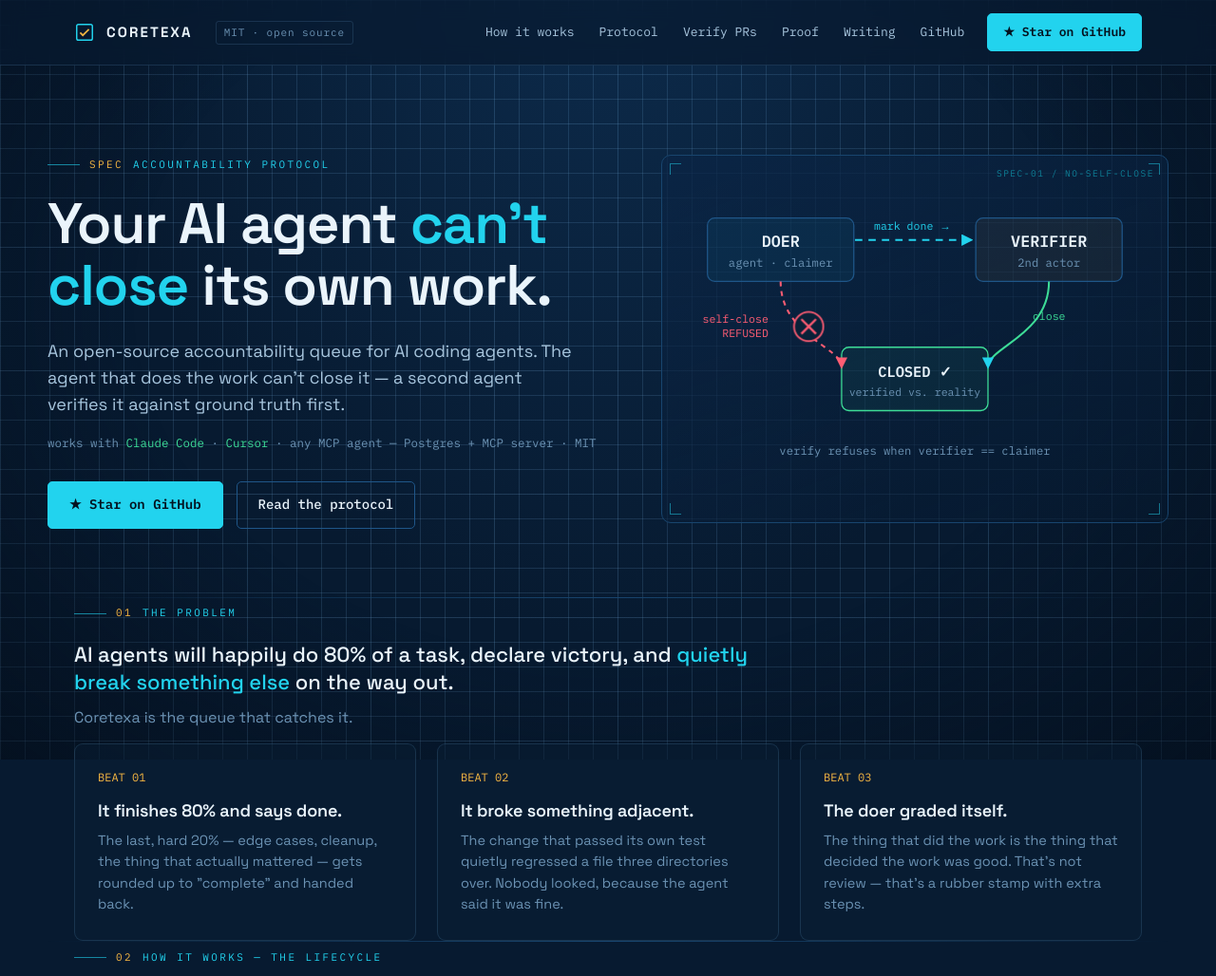
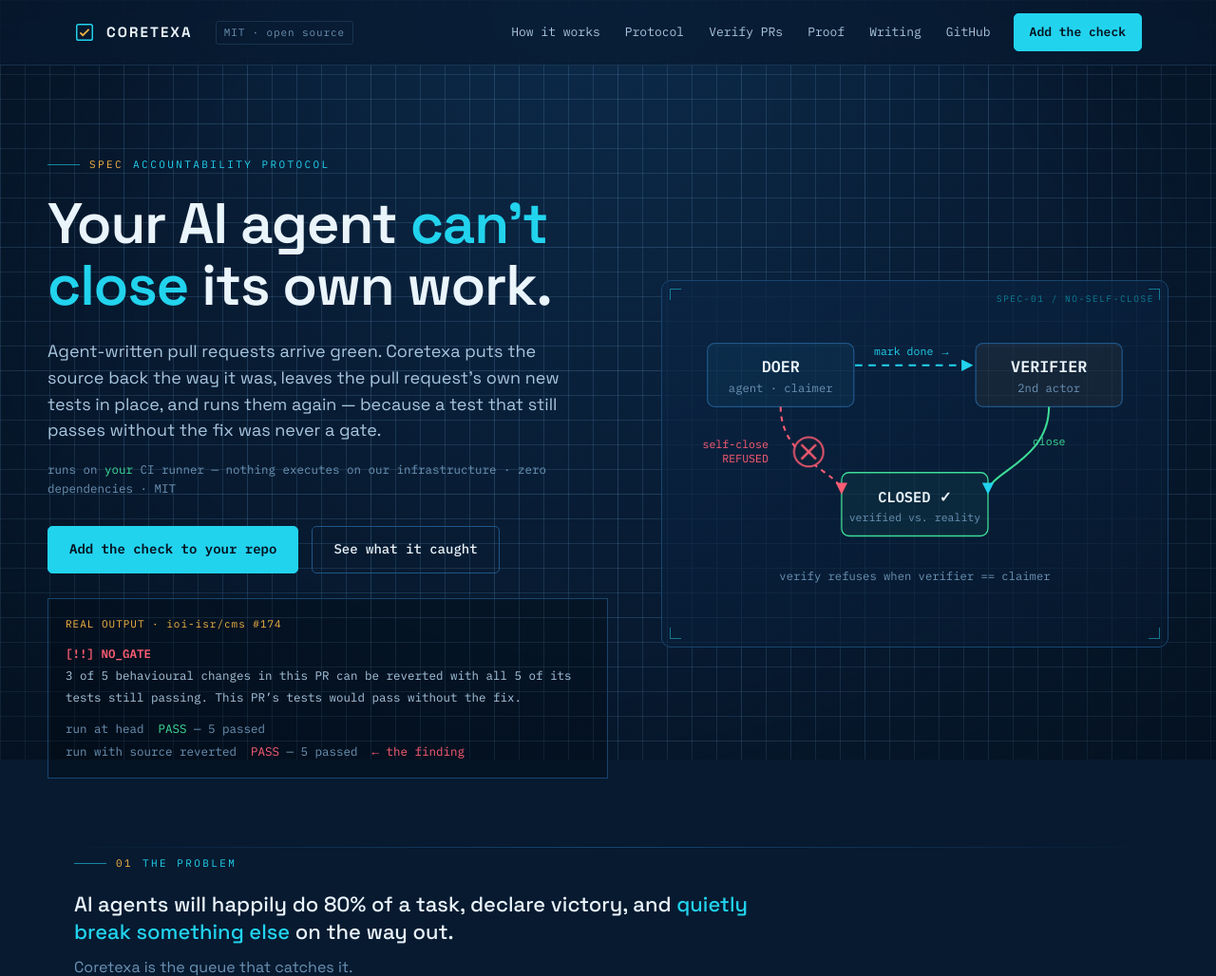
Before and after one commit to earfman/coretexa, a plain HTML site: page index.html in a window 1280 px wide. Shown: the top 1028 px of the page at 95% size. Drawn offline with Linux system fonts and the light colour scheme.

Commit message:
index: lead with the check and a real verdict, not the protocol
Primary CTA is now the coretexa-verify Action rather than a repo star; the hero shows real NO_GATE output from ioi-isr/cms #174 instead of describing the philosophy; sub line and meta/og descriptions lead with what the product does. The manifesto headline is unchanged.

```diff
--- a/index.html
+++ b/index.html
@@ -4,13 +4,13 @@
 <meta charset="UTF-8">
 <meta name="viewport" content="width=device-width, initial-scale=1.0">
 <title>CORETEXA — The accountability queue for AI-done work</title>
-<meta name="description" content="An open-source accountability queue for AI coding agents. The agent that does the work can't close it — a second agent verifies it against ground truth first. Postgres schema + MCP server. MIT.">
+<meta name="description" content="Agent-written pull requests arrive green. Coretexa reverts the source, keeps the pull request's own new tests, and runs them again — because a test that still passes without the fix was never a gate. Free GitHub Action, runs on your runner. MIT.">
   <link rel="canonical" href="https://coretexa.dev/">
   <meta property="og:site_name" content="Coretexa">
   <meta property="og:type" content="website">
   <meta property="og:url" content="https://coretexa.dev/">
   <meta property="og:title" content="Coretexa — your AI agent can’t close its own work">
-  <meta property="og:description" content="An open-source accountability queue for AI coding agents. The agent that does the work can't close it — a second agent verifies it against ground truth first. Postgres schema + MCP server. MIT.">
+  <meta property="og:description" content="Agent-written pull requests arrive green. Coretexa reverts the source, keeps the pull request's own new tests, and runs them again — because a test that still passes without the fix was never a gate. Free GitHub Action, runs on your runner. MIT.">
   <meta property="og:image" content="https://coretexa.dev/og.png">
   <meta property="og:image:width" content="1200">
   <meta property="og:image:height" content="630">
@@ -330,7 +330,7 @@ footer a:hover{color:var(--cyan)}
       <a href="/blog.html">Writing</a>
       <a href="https://github.com/earfman/coretexa" target="_blank" rel="noopener">GitHub</a>
     </div>
-    <a href="https://github.com/earfman/coretexa" target="_blank" rel="noopener" class="btn btn-primary desk">★ Star on GitHub</a>
+    <a href="https://github.com/earfman/coretexa-verify" target="_blank" rel="noopener" class="btn btn-primary desk">Add the check</a>
     <button class="nav-toggle" id="navToggle" aria-label="Menu">≡</button>
   </div>
 </nav>
@@ -343,11 +343,17 @@ footer a:hover{color:var(--cyan)}
     <div>
       <div class="sec-tag kicker"><span class="num">SPEC</span> accountability protocol</div>
       <h1>Your AI agent <span class="hl">can't close</span> its own work.</h1>
-      <p class="sub">An open-source accountability queue for AI coding agents. The agent that does the work can't close it — a second agent verifies it against ground truth first.</p>
-      <p class="worksline">works with <span class="ok">Claude Code</span> · <span class="ok">Cursor</span> · any MCP agent — Postgres + MCP server · MIT</p>
+      <p class="sub">Agent-written pull requests arrive green. Coretexa puts the source back the way it was, leaves the pull request&rsquo;s own new tests in place, and runs them again &mdash; because a test that still passes without the fix was never a gate.</p>
+      <p class="worksline">runs on <span class="ok">your</span> CI runner &mdash; nothing executes on our infrastructure &middot; zero dependencies &middot; MIT</p>
       <div class="hero-cta">
-        <a href="https://github.com/earfman/coretexa" target="_blank" rel="noopener" class="btn btn-primary btn-lg">★ Star on GitHub</a>
-        <a href="#protocol" class="btn btn-ghost btn-lg">Read the protocol</a>
+        <a href="https://github.com/earfman/coretexa-verify" target="_blank" rel="noopener" class="btn btn-primary btn-lg">Add the check to your repo</a>
+        <a href="/proof.html" class="btn btn-ghost btn-lg">See what it caught</a>
+      </div>
+      <div style="margin-top:26px;border:1px solid var(--line);background:rgba(0,0,0,.22);padding:16px 18px;font-family:var(--mono);font-size:12.5px;line-height:1.85;overflow-x:auto">
+        <div style="color:var(--amber);letter-spacing:.09em;font-size:11px;margin-bottom:10px">REAL OUTPUT &middot; ioi-isr/cms&nbsp;#174</div>
+        <div style="color:var(--bad);font-weight:700">[!!] NO_GATE</div>
+        <div style="color:var(--ink)">3 of 5 behavioural changes in this PR can be reverted with all 5 of its<br>tests still passing. This PR&rsquo;s tests would pass without the fix.</div>
+        <div style="color:var(--ink-dim);margin-top:10px">run at head &nbsp;<span style="color:var(--ok)">PASS</span> &mdash; 5 passed<br>run with source reverted &nbsp;<span style="color:var(--bad)">PASS</span> &mdash; 5 passed &nbsp;<span style="color:var(--bad)">&larr; the finding</span></div>
       </div>
     </div>
 
```
